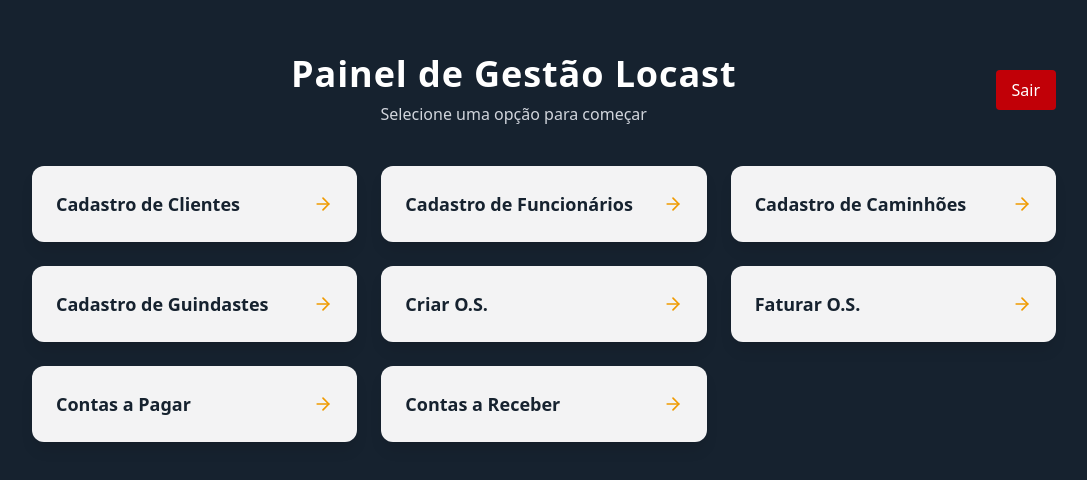
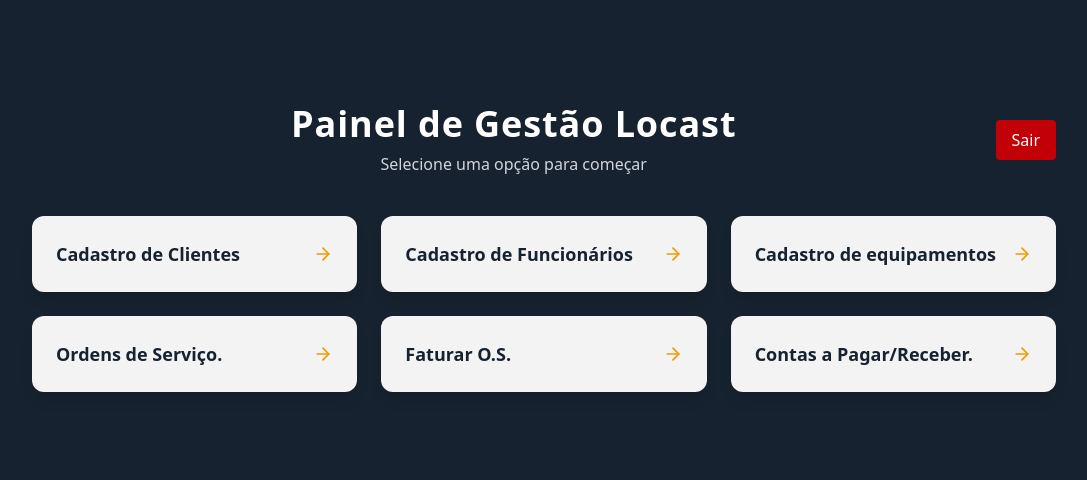
Before and after one commit to GabrielEger2/locast-mvp, a Next.js app: page /PaginaInicial in a window 1280 px wide. Shown: the part 152-632 px from the top of the page, without its empty margins (96-1183 px from the left). Built offline with nearby package versions, Linux system fonts and the light colour scheme; sample sign-in values are in the browser's storage.

Commit message:
Implementações a pedido do renan com comentario

```diff
--- a/src/app/PageCadastros/page.tsx
+++ b/src/app/PageCadastros/page.tsx
@@ -1,5 +1,5 @@
 'use client'
-export default function PaginaInicial() {  // <- Nome alterado para corresponder à rota
+export default function CadastroOS() {
   return (
     <section className="min-h-screen flex items-center justify-center bg-[#16222F]">
       <div className="w-full max-w-2xl px-6 py-10">
--- a/src/app/PaginaInicial/page.tsx
+++ b/src/app/PaginaInicial/page.tsx
@@ -7,12 +7,10 @@ import { ArrowRight } from 'lucide-react'
 const actions = [
   { label: 'Cadastro de Clientes', href: '/cadastros/clientes' },
   { label: 'Cadastro de Funcionários', href: '/cadastros/funcionarios' },
-  { label: 'Cadastro de Caminhões', href: '/cadastros/caminhoes' },
-  { label: 'Cadastro de Guindastes', href: '/cadastros/guindastes' },
-  { label: 'Criar O.S.', href: '/os/criar' },
+  { label: 'Cadastro de equipamentos', href: '/cadastros/equipamentos' },
+  { label: 'Ordens de Serviço.', href: '/os/criar' },//Ver odens de serviço, ter um filtro para criar, ter um filtro
   { label: 'Faturar O.S.', href: '/os/faturar' },
-  { label: 'Contas a Pagar', href: '/financeiro/pagar' },
-  { label: 'Contas a Receber', href: '/financeiro/receber' },
+  { label: 'Contas a Pagar/Receber.', href: '/financeiro/pagar-receber' },//abrir para colocar se é receita ou despesa
 ]
 
 export default function PaginaInicial() {
```
